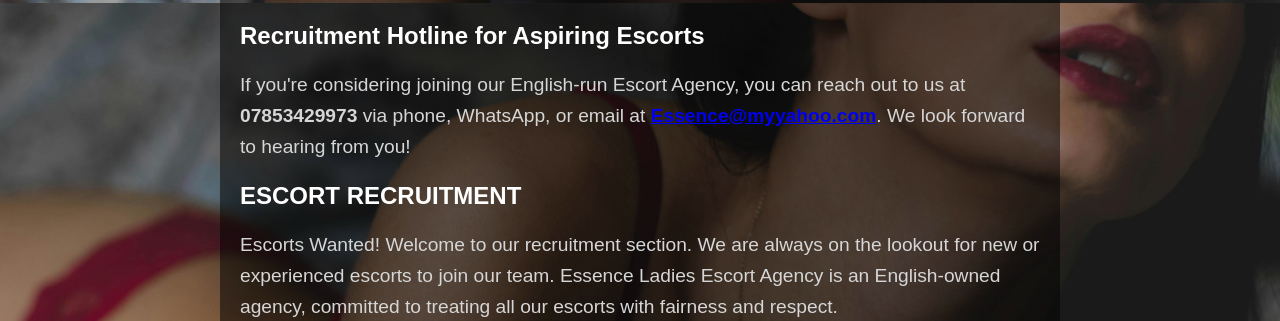
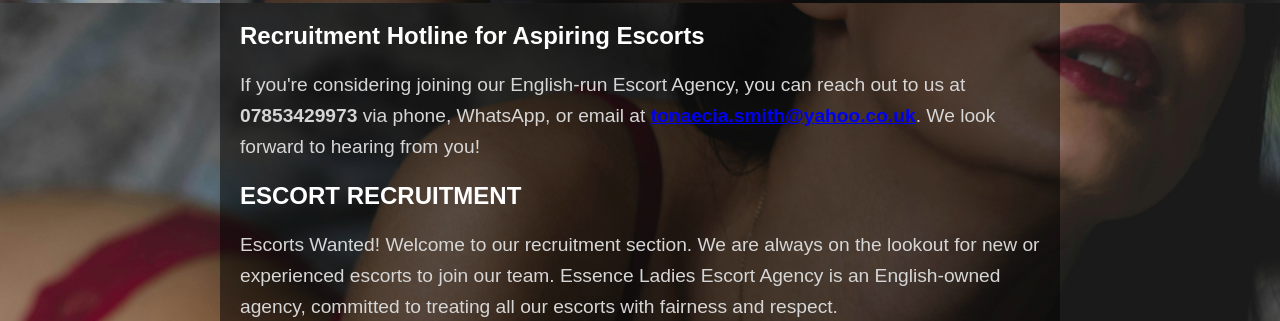
Before and after one commit to ikechiamaka/EssenceLadies_WebApp, a Flask app: page /recruitment in a window 1280 px wide. Shown: the part 832-1153 px from the top of the page. Run offline with Flask 3, Linux system fonts and the light colour scheme.

Commit message:
recruitment.html

```diff
--- a/app/templates/recruitment.html
+++ b/app/templates/recruitment.html
@@ -11,7 +11,7 @@
     <h2>Recruitment Hotline for Aspiring Escorts</h2>
     <p>If you're considering joining our English-run Escort Agency, you can reach out to us at
         <strong>07853429973</strong> via phone, WhatsApp, or email at <strong><a
-                href="mailto:tonaecia.smith@yahoo.co.uk">Essence@myyahoo.com</a></strong>. We look
+                href="mailto:tonaecia.smith@yahoo.co.uk">tonaecia.smith@yahoo.co.uk</a></strong>. We look
         forward to hearing from you!
     </p>
 
@@ -91,7 +91,7 @@
     </ul>
 
     <p>If you meet these criteria and are interested in joining Essence Ladies, please email us at <strong><a
-                href="mailto:tonaecia.smith@yahoo.co.uk">Essence@myyahoo.com</a></strong> with recent
+                href="mailto:tonaecia.smith@yahoo.co.uk">tonaecia.smith@yahoo.co.uk</a></strong> with recent
         photos and the following details:</p>
 
     <ul>
```
